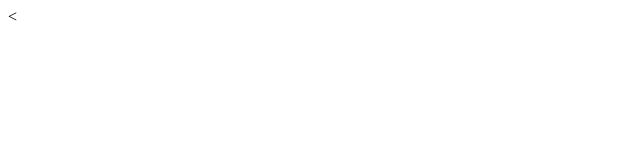
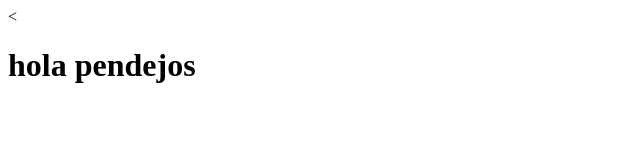
Before and after one commit to JulianOrtizVillar/pruebas_git_cshulmberger, a plain HTML site: page index.html in a window 1280 px wide. Shown: the whole page, without its empty margins (0-640 px from the left). Drawn offline with Linux system fonts and the light colour scheme.

Commit message:
agregar h1

```diff
--- a/index.html
+++ b/index.html
@@ -16,7 +16,7 @@
         <!--[if lt IE 7]>
             <p class="browsehappy">You are using an <strong>outdated</strong> browser. Please <a href="#">upgrade your browser</a> to improve your experience.</p>
         <![endif]-->
-
+        <h1>hola pendejos</h1>
         <script src="" async defer></script>
     </body>
 </html>
```
